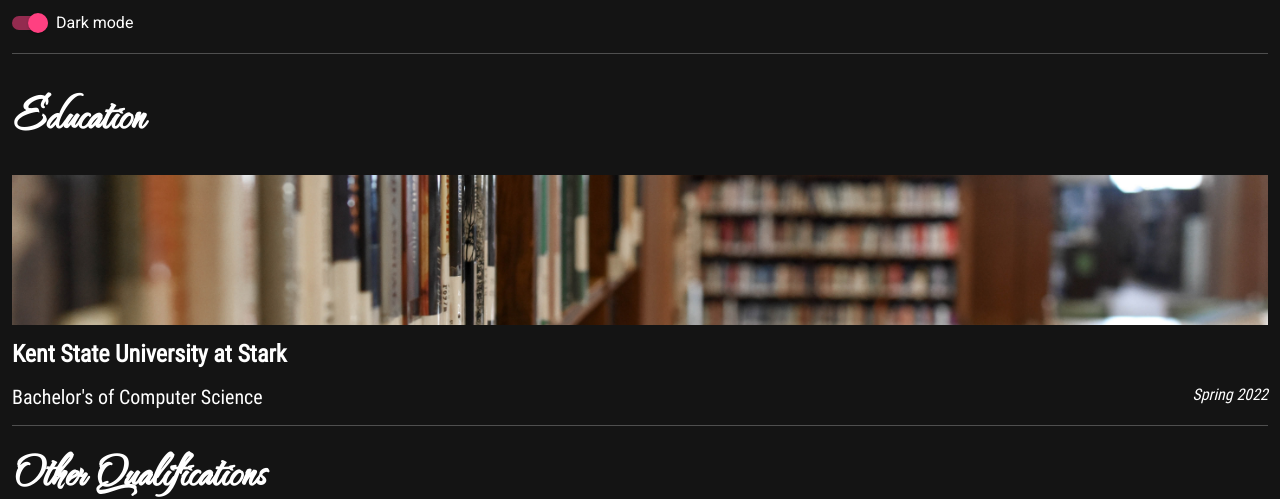
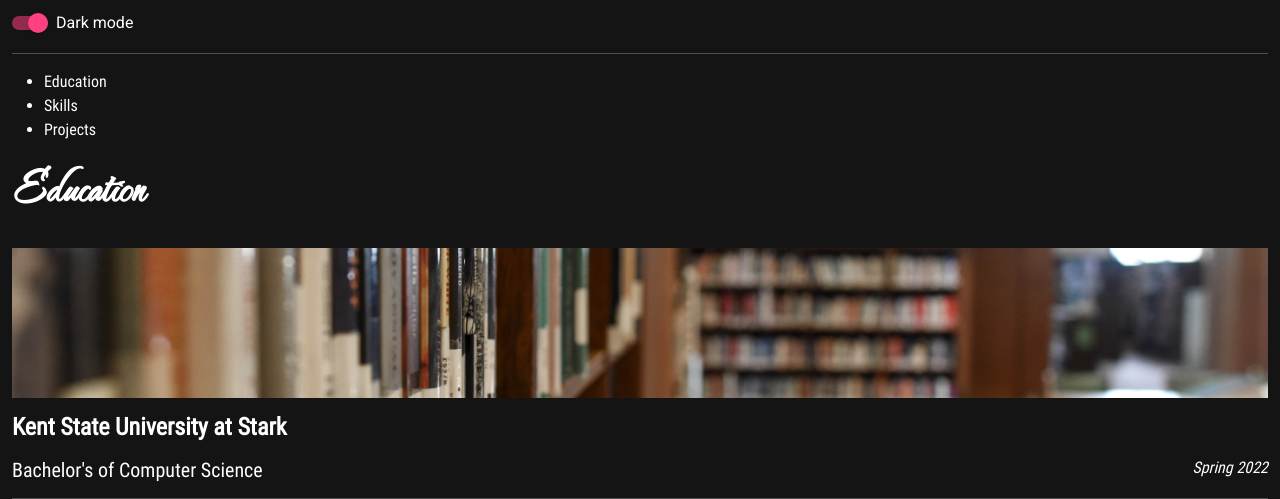
Before and after one commit to IDrumsey/IDrumsey.github.io, an Angular app: page / in a window 1280 px wide. Shown: the part 311-810 px from the top of the page. Built offline with nearby package versions, Linux system fonts and the light colour scheme.

Commit message:
Added quick nav. Build.

```diff
--- a/src/app/core/pages/professional/professional.component.html
+++ b/src/app/core/pages/professional/professional.component.html
@@ -1,5 +1,18 @@
 <!-- Education -->
-<div>
+<div id="quick-nav">
+    <ul>
+        <li>
+            <a class="quick-nav-link" href="#Education">Education</a>
+        </li>
+        <li>
+            <a class="quick-nav-link" href="#Skills">Skills</a>
+        </li>
+        <li>
+            <a class="quick-nav-link" href="#Projects">Projects</a>
+        </li>
+    </ul>
+</div>
+<div id="Education">
     <h1 style="font-weight: bold;" class="section-title">Education</h1>
     <img src="../../../../assets/pics/pexels-element-digital-1370296.jpg" id="education-pic">
     <h4 class="college-name mb-3">Kent State University at Stark</h4>
@@ -25,6 +38,7 @@
     </div>
 </div>
 <!-- skill cards -->
+<div id="Skills">
     <h1 style="font-weight: bold;" class="section-title mt-4">Skills</h1>
     <img src="../../../../assets/pics/pexels-pavel-chernonogov-2381463.jpg" id="skills-pic">
     <div class="row mx-auto my-5" id="skills">
@@ -33,8 +47,10 @@
             <a *ngFor="let project of skill.projects" [href]="project.link" style="display: block;">{{project.title}}</a>
         </app-card>
     </div>
+</div>
 <hr>
 <!-- Projects -->
+<div id="Projects">
     <h1 style="font-weight: bold;" class="section-title mt-4">Projects</h1>
     <img src="../../../../assets/pics/pexels-jeshootscom-834892.jpg" id="projects-pic">
     <div class="row mx-auto my-5" id="projects">
@@ -58,4 +74,5 @@
             </div>
         </app-card>
     </div>
+</div>
 <img style="height: 350px;" src="../../../../assets/pics/css.meme.jpg">
--- a/src/app/core/pages/professional/professional.component.scss
+++ b/src/app/core/pages/professional/professional.component.scss
@@ -87,6 +87,16 @@
     width: 100%;
 }
 
+.quick-nav-link {
+    display: block;
+    color: inherit;
+    text-decoration: none;
+}
+
+.quick-nav-link:hover {
+    text-decoration: underline;
+}
+
 @media (min-width: 540px){
     .grad-date {
         margin-left: auto;
```
Also changed, not shown: 3 other files (tests, documents, lock files or other folders). Lines whose indentation alone changed are shown as unchanged.
